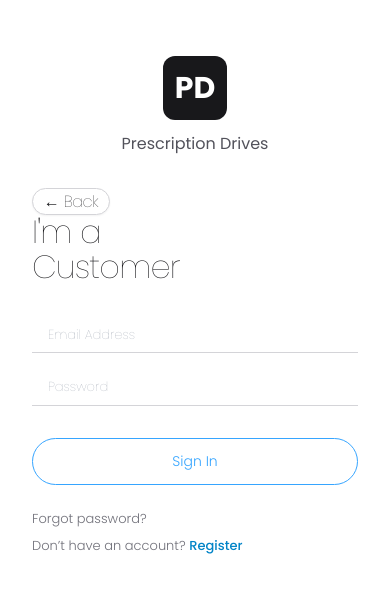
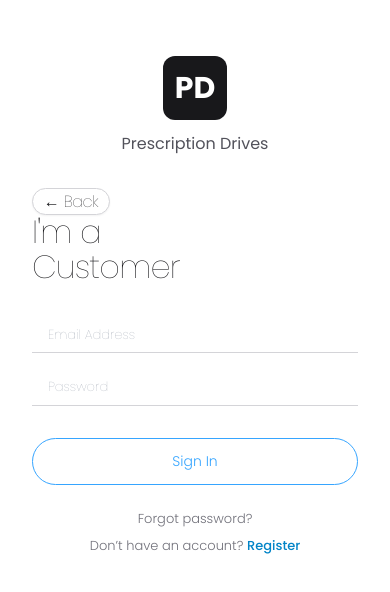
Before and after one commit to Raphdon832/HealthApp, a React (Vite) app: page /auth/customer/signin in a window 390 px wide. Shown: the top 592 px of the page. Built offline with nearby package versions, Linux system fonts and the light colour scheme; no server answers.

Commit message:
more responsiveness for mobile view

```diff
--- a/src/pages/auth/CustomerRegister.jsx
+++ b/src/pages/auth/CustomerRegister.jsx
@@ -39,7 +39,7 @@ return (
         <button disabled={busy} className="w-full sm:w-[359px] h-[47px] rounded-full border font-poppins text-[14px] sm:text-[16px] lg:text-[18px] font-light border-[#36A5FF] text-[#36A5FF] bg-white mt-4 flex items-center justify-center">{busy?'Registering…':'Register'}</button>
       </div>
     </form>
-    <div className="mt-6 text-left text-zinc-500 text-[13px] sm:text-[14px] md:text-[16px] font-light">Already have an account? <Link to="/auth/customer/signin" className="text-sky-600 font-medium">Sign In</Link></div>
+    <div className="mt-6 text-center text-zinc-500 text-[13px] sm:text-[14px] md:text-[16px] font-light">Already have an account? <Link to="/auth/customer/signin" className="text-sky-600 font-medium">Sign In</Link></div>
   </AuthLayout>
 );
 }
--- a/src/pages/auth/CustomerSignIn.jsx
+++ b/src/pages/auth/CustomerSignIn.jsx
@@ -35,8 +35,8 @@ return (
 <button disabled={busy} className="w-full sm:w-[359px] h-[47px] rounded-full border font-poppins text-[14px] sm:text-[16px] lg:text-[18px] font-light border-[#36A5FF] text-[#36A5FF] bg-white mt-4 flex items-center justify-center">{busy?'Signing in…':'Sign In'}</button>
 </div>
 </form>
-<div className="mt-6 text-left text-zinc-500 text-[13px] sm:text-[14px] md:text-[16px] font-light">Forgot password?</div>
-<div className="mt-2 text-left text-zinc-500 text-[13px] sm:text-[14px] md:text-[16px] font-light">Don’t have an account? <Link to="/auth/customer/register" className="text-sky-600 font-medium">Register</Link></div>
+<div className="mt-6 text-center text-zinc-500 text-[13px] sm:text-[14px] md:text-[16px] font-light">Forgot password?</div>
+<div className="mt-2 text-center text-zinc-500 text-[13px] sm:text-[14px] md:text-[16px] font-light">Don’t have an account? <Link to="/auth/customer/register" className="text-sky-600 font-medium">Register</Link></div>
 </AuthLayout>
 );
 }
--- a/src/pages/auth/PharmacyRegister.jsx
+++ b/src/pages/auth/PharmacyRegister.jsx
@@ -78,7 +78,7 @@ return (
         <button disabled={busy} className="w-full sm:w-[359px] h-[47px] rounded-full border font-poppins text-[14px] sm:text-[16px] lg:text-[18px] font-light border-[#36A5FF] text-[#36A5FF] bg-white mt-4 flex items-center justify-center">{busy?'Registering…':'Register'}</button>
       </div>
     </form>
-    <div className="mt-6 text-left text-zinc-500 text-[13px] sm:text-[14px] md:text-[16px] font-light">Already have an account? <Link to="/auth/pharmacy/signin" className="text-sky-600 font-medium">Sign In</Link></div>
+    <div className="mt-6 text-center text-zinc-500 text-[13px] sm:text-[14px] md:text-[16px] font-light">Already have an account? <Link to="/auth/pharmacy/signin" className="text-sky-600 font-medium">Sign In</Link></div>
   </AuthLayout>
 );
 }
--- a/src/pages/auth/PharmacySignIn.jsx
+++ b/src/pages/auth/PharmacySignIn.jsx
@@ -35,8 +35,8 @@ return (
 <button disabled={busy} className="w-full sm:w-[359px] h-[47px] rounded-full border font-poppins text-[14px] sm:text-[16px] lg:text-[18px] font-light border-[#36A5FF] text-[#36A5FF] bg-white mt-4 flex items-center justify-center">{busy?'Signing in…':'Sign In'}</button>
 </div>
 </form>
-<div className="mt-6 text-left text-zinc-500 text-[13px] sm:text-[14px] md:text-[16px] font-light">Forgot password?</div>
-<div className="mt-2 text-left text-zinc-500 text-[13px] sm:text-[14px] md:text-[16px] font-light">Don’t have an account? <Link to="/auth/pharmacy/register" className="text-sky-600 font-medium">Register</Link></div>
+<div className="mt-6 text-center text-zinc-500 text-[13px] sm:text-[14px] md:text-[16px] font-light">Forgot password?</div>
+<div className="mt-2 text-center text-zinc-500 text-[13px] sm:text-[14px] md:text-[16px] font-light">Don’t have an account? <Link to="/auth/pharmacy/register" className="text-sky-600 font-medium">Register</Link></div>
 </AuthLayout>
 );
 }
```
